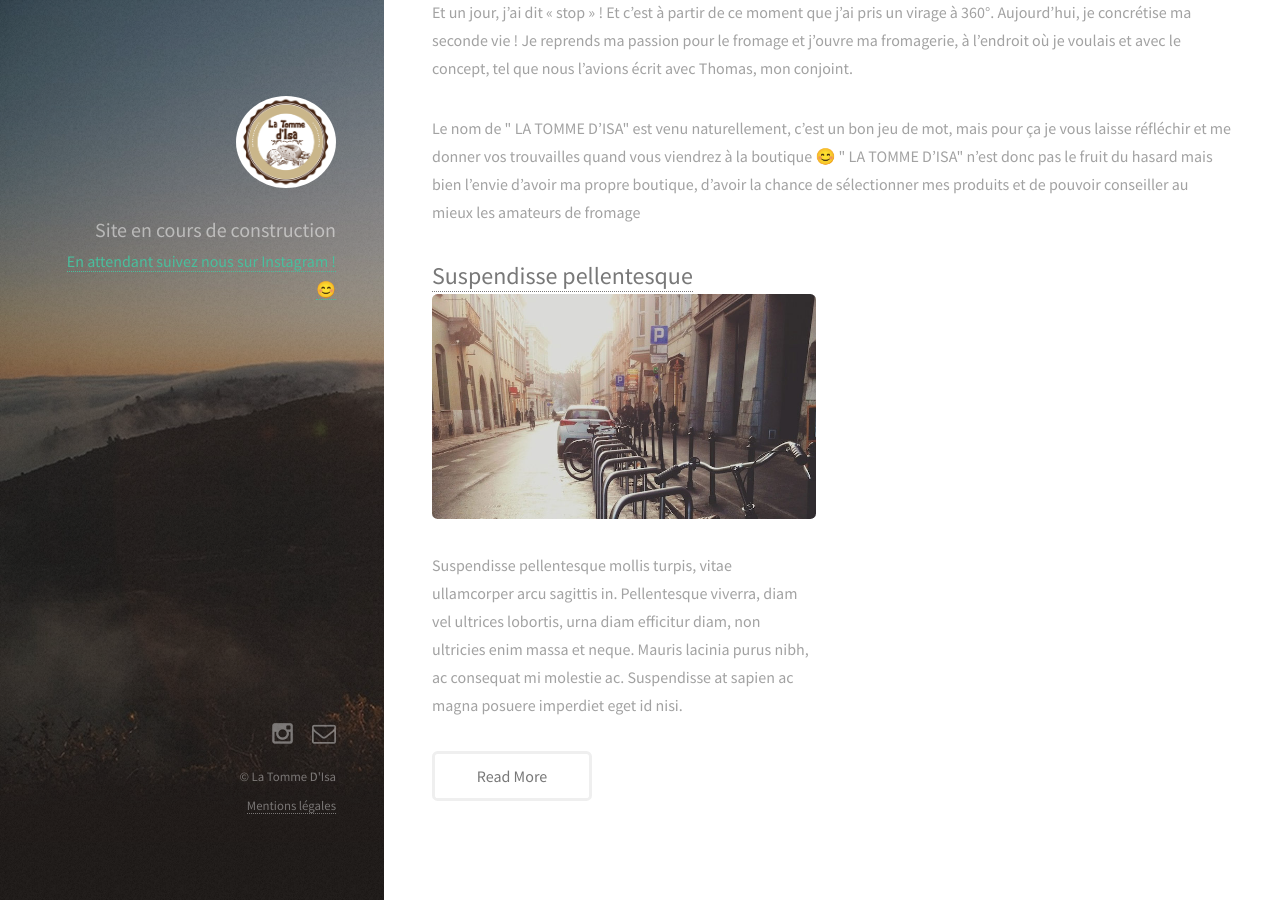
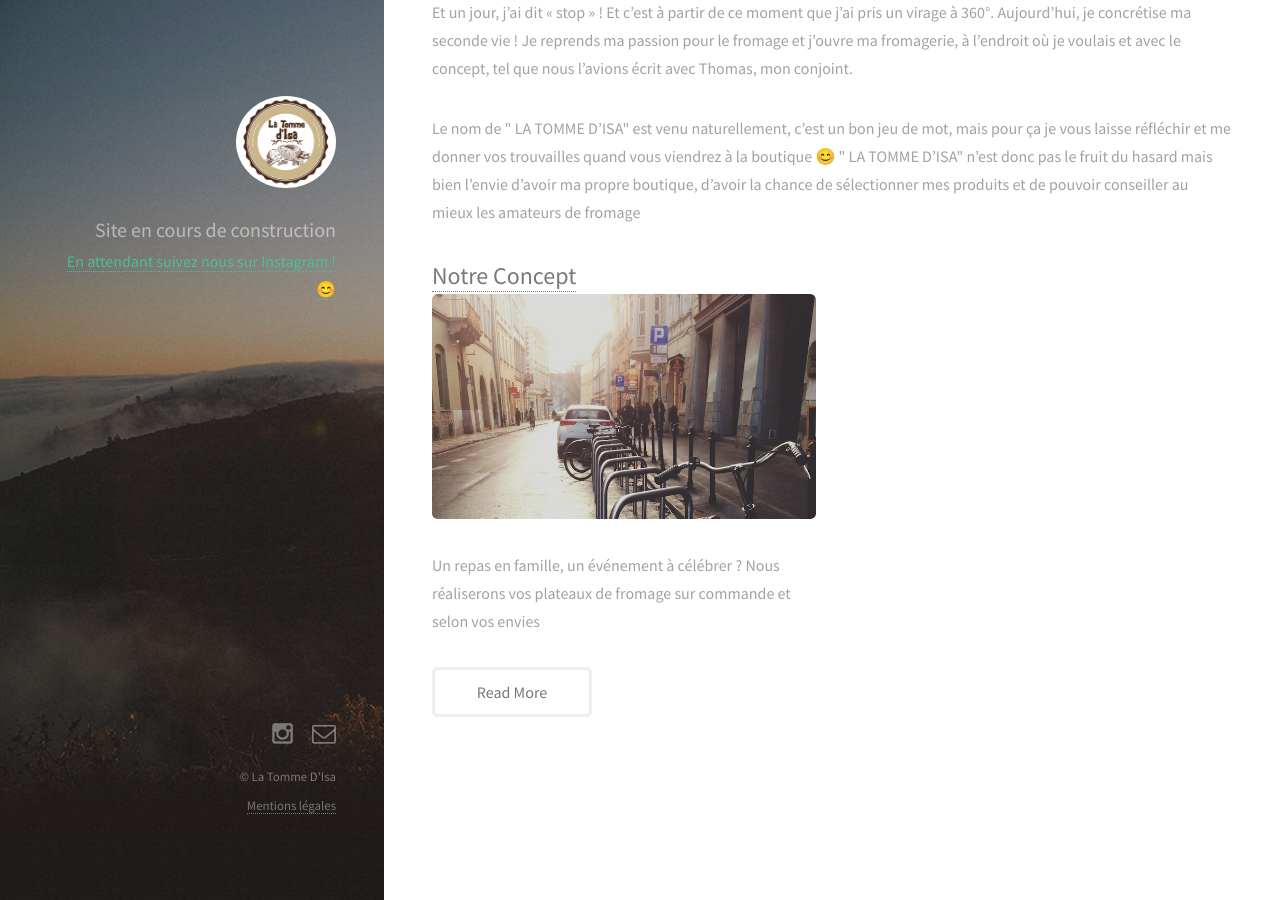
Before and after one commit to SachaCR/la-tomme-disa, a Jekyll site: the page built from _posts/2021-11-01-qui-sommes-nous.markdown, in a window 1280 px wide and 900 px high, scrolled down 1163 px. Built offline with Jekyll 4.4.1, drawn with Linux system fonts in a browser that asks for light colours; nearby versions of some CDN libraries; part of the change alters nothing that is shown.

```diff
--- a/_posts/2015-02-06-welcome-to-jekyll.markdown
+++ /dev/null
@@ -1,14 +0,0 @@
----
-layout: post
-title: Suspendisse pellentesque
-date: 2015-02-06T14:37:44.000Z
-categories: update
----
-
-<img src="/images/fulls/01.jpg" class="fit image"> Suspendisse pellentesque mollis turpis, vitae ullamcorper arcu sagittis in. Pellentesque viverra, diam vel ultrices lobortis, urna diam efficitur diam, non ultricies enim massa et neque. Mauris lacinia purus nibh, ac consequat mi molestie ac. Suspendisse at sapien ac magna posuere imperdiet eget id nisi.
-
-Nulla facilisi. Pellentesque id magna eu sapien consectetur pulvinar nec eget massa. Nunc ut volutpat felis. Vestibulum pharetra ligula vel mattis aliquam. Etiam tempor vitae nulla nec euismod. Vivamus eget justo libero. Curabitur dictum, turpis vel porttitor semper, elit turpis vehicula nibh, quis mollis metus tortor at magna.
-
-Maecenas posuere sodales magna id tincidunt. Nunc sapien ipsum, efficitur et mauris nec, tristique gravida leo. Donec at bibendum lectus, sit amet fringilla risus. Donec et justo mi. In risus risus, faucibus eget eros eget, tincidunt posuere purus. Maecenas porta lacus metus, nec varius enim egestas ac. In hac habitasse platea dictumst. Nullam a nisi nulla. Nam vel varius enim, sit amet fringilla massa. Proin vel aliquam felis, quis scelerisque arcu.
-
-Sed consequat mi id malesuada efficitur. Vestibulum efficitur tortor ut dictum porta. Morbi dapibus viverra risus, et laoreet lorem commodo et. Donec hendrerit posuere magna a efficitur. Nullam euismod eget nulla eget iaculis. Donec porttitor faucibus porta. Morbi et risus dolor. Mauris venenatis sem id neque hendrerit ultrices.
--- /dev/null
+++ b/_posts/2021-11-01-note-concept.markdown
@@ -0,0 +1,26 @@
+---
+layout: post
+title: Notre Concept
+date: 2021-11-01T08:00:00.000Z
+categories: page
+---
+
+<img src="/images/fulls/01.jpg" class="fit image">
+Un repas en famille, un événement à célébrer ? Nous réaliserons vos plateaux de fromage sur commande et selon vos envies
+
+Une soirée entre amis et pas d’idée de cadeau à apporter ? Et bien pensez à la planche apéro !!
+
+Elle saura conquérir chaque convive ; Et rien de plus simple : vous n’aurez qu’à sortir la
+planche de sa belle boîte d’emballage et vous n’aurez plus qu’à vous laisser tenter par les différentes variétés qui vous sauront proposées*
+
+Envie ... d’une raclette ? Vous pourrez vous laisser tenter par différentes variétés de fromages en passant par la raclette au lait cru, nature, à l’ail des ours, fumée, ou encore aux piments d’Espelette. De l’Abondance, du Morbier ou de la Fourme de Gex pourront également surprendre vos convives.
+
+Il y en aura pour tous les goûts.
+
+Nous choisirons vos fromage ensemble et vous les retrouverez tranchés et prêts à être dégustés
+
+Envie … d’une fondue savoyarde ? Beaufort, Emmental de Savoie, Abondance constitueront les fromages à privilégier. Une légère touche de Reblochon pourra vous être proposée pour renforcer l’onctuosité de votre fondue. Nous vous préparerons votre fondue et la râperons avec soin.
+
+Nous aurons à cœur de vous faire goûter des fromages fabriqués par des petits producteurs qui sauront ravire vos papilles par leur goût et leur originalité
+
+*Une discrète étiquette portant le nom de chaque fromage vous simplifiera la vie.
--- a/_posts/2021-11-01-qui-sommes-nous.markdown
+++ b/_posts/2021-11-01-qui-sommes-nous.markdown
@@ -1,6 +1,8 @@
 ---
 layout: post
 title: Qui sommes nous ?
+date: 2021-11-01T23:00:00.000Z
+categories: page
 ---
 <img src="/images/fulls/03.jpg" class="fit image">
 Depuis, aussi longtemps que je me souvienne, j’ai toujours adoré le fromage. Petite, l’arrivée
```
